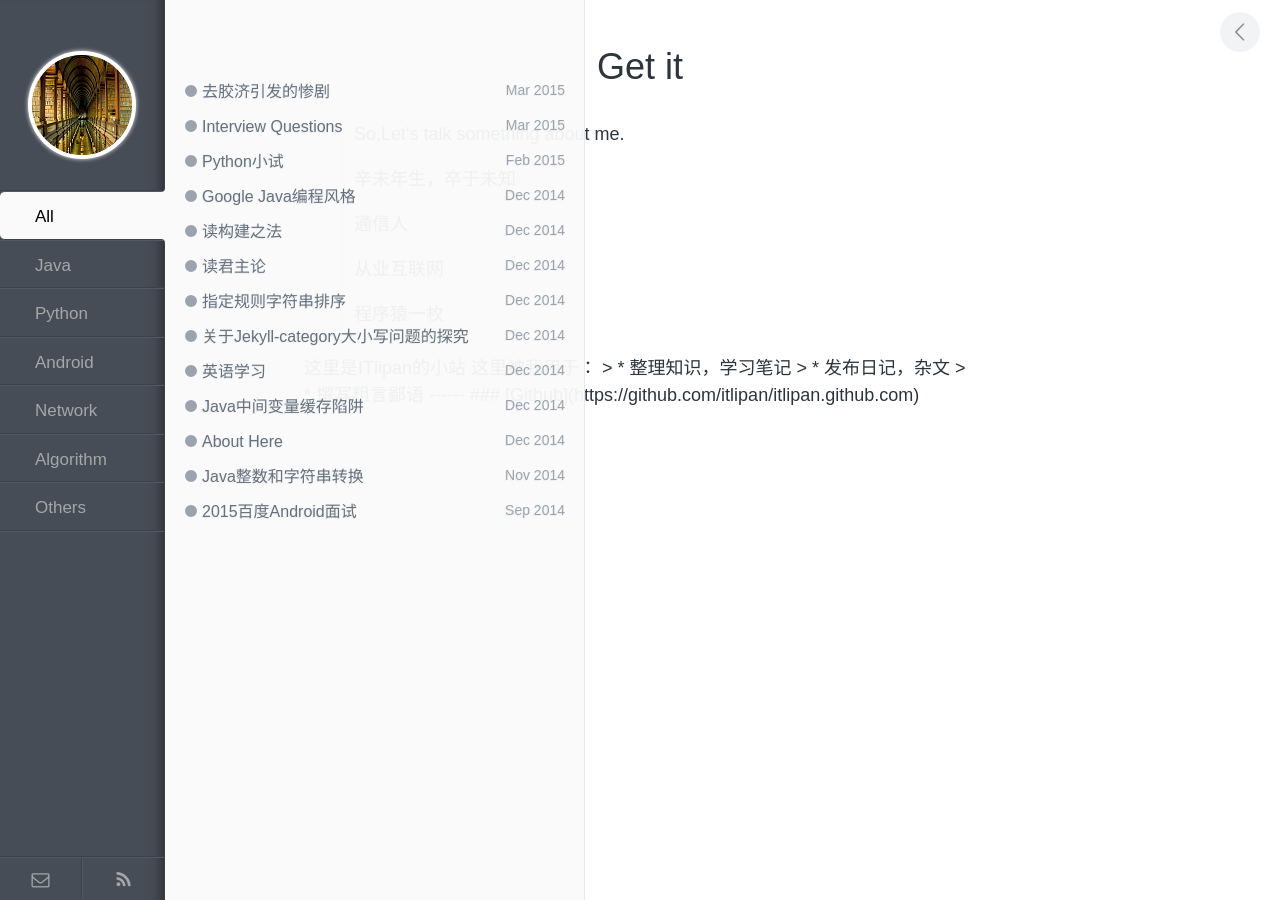
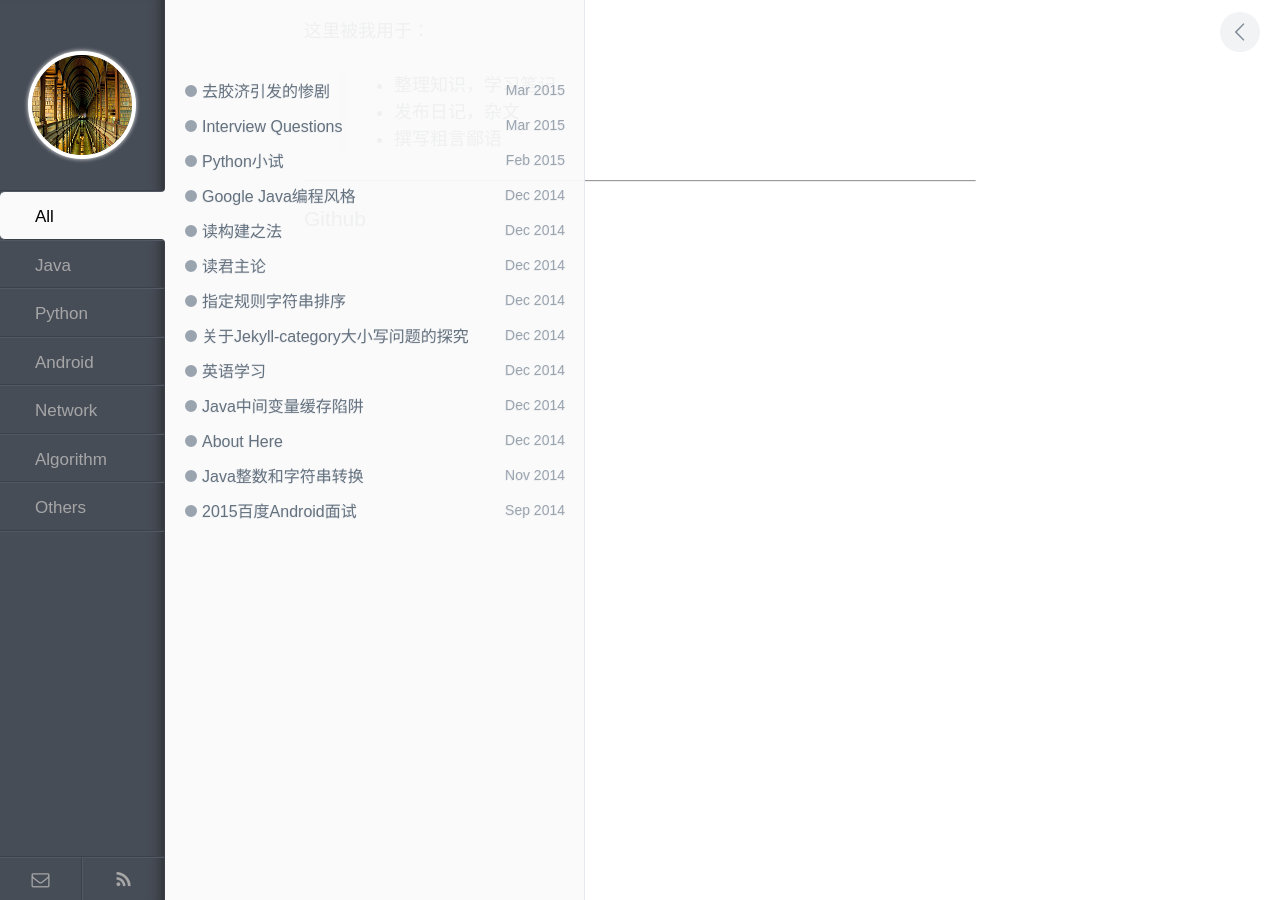
Before and after one commit to enlipan/enlipan.github.io, a Jekyll site: the page built from index.md, in a window 1280 px wide. Built offline with Jekyll 4.4.1, drawn with Linux system fonts in a browser that asks for light colours.

Commit message:
update index

```diff
--- a/index.md
+++ b/index.md
@@ -3,17 +3,7 @@ layout: index
 title: 首页
 ---
 
-<article id="post__content">
-  <h1 id="post__title" align="center">Get it</h1>
-  <blockquote>
-  <p> So,Let's talk something about me.</p>
-  <p>辛未年生，卒于未知</p>
-  <p>通信人</p>
-  <p>从业互联网</p>
-  <p>程序猿一枚</p>
-</blockquote>
 
-这里是ITlipan的小站
 
 这里被我用于：
 
@@ -25,5 +15,5 @@ title: 首页
 ------
 
 ### [Github](https://github.com/itlipan/itlipan.github.com)
-</article>
+
  <!-- end #post__content -->
```
